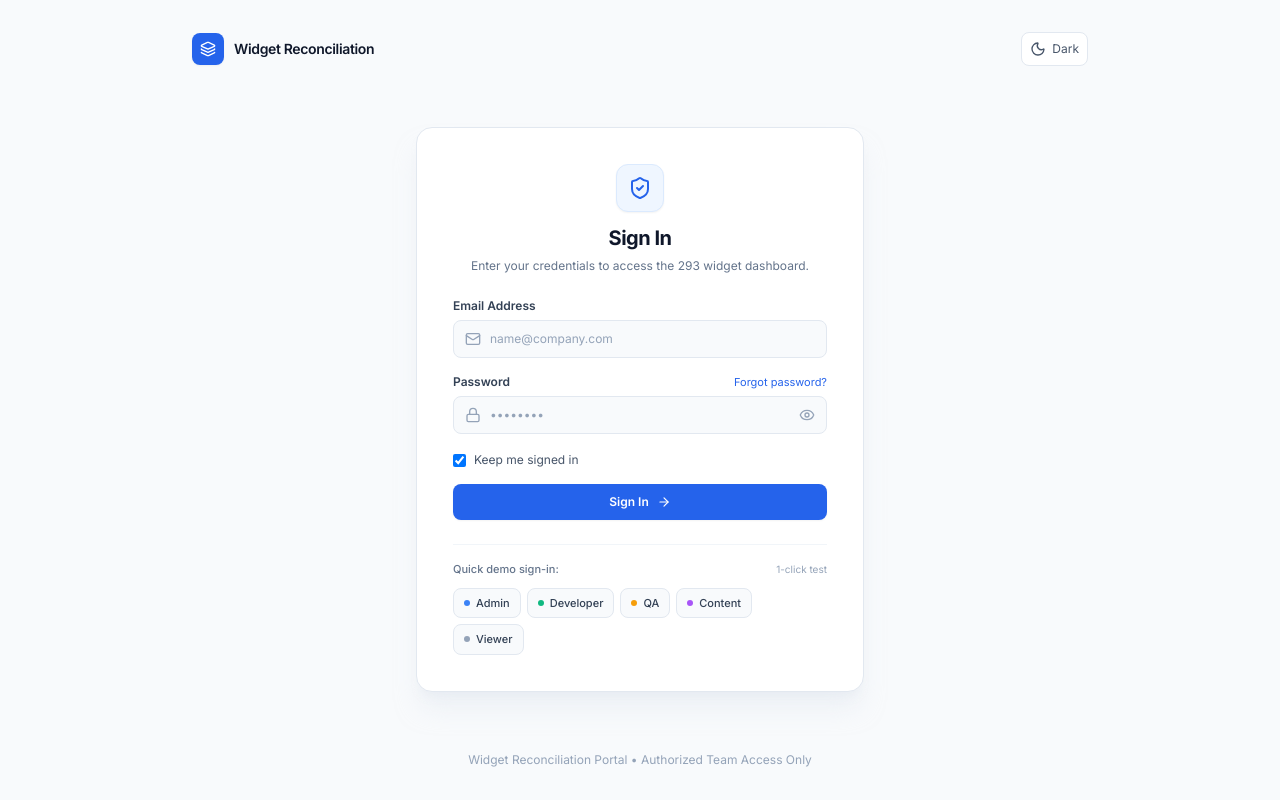
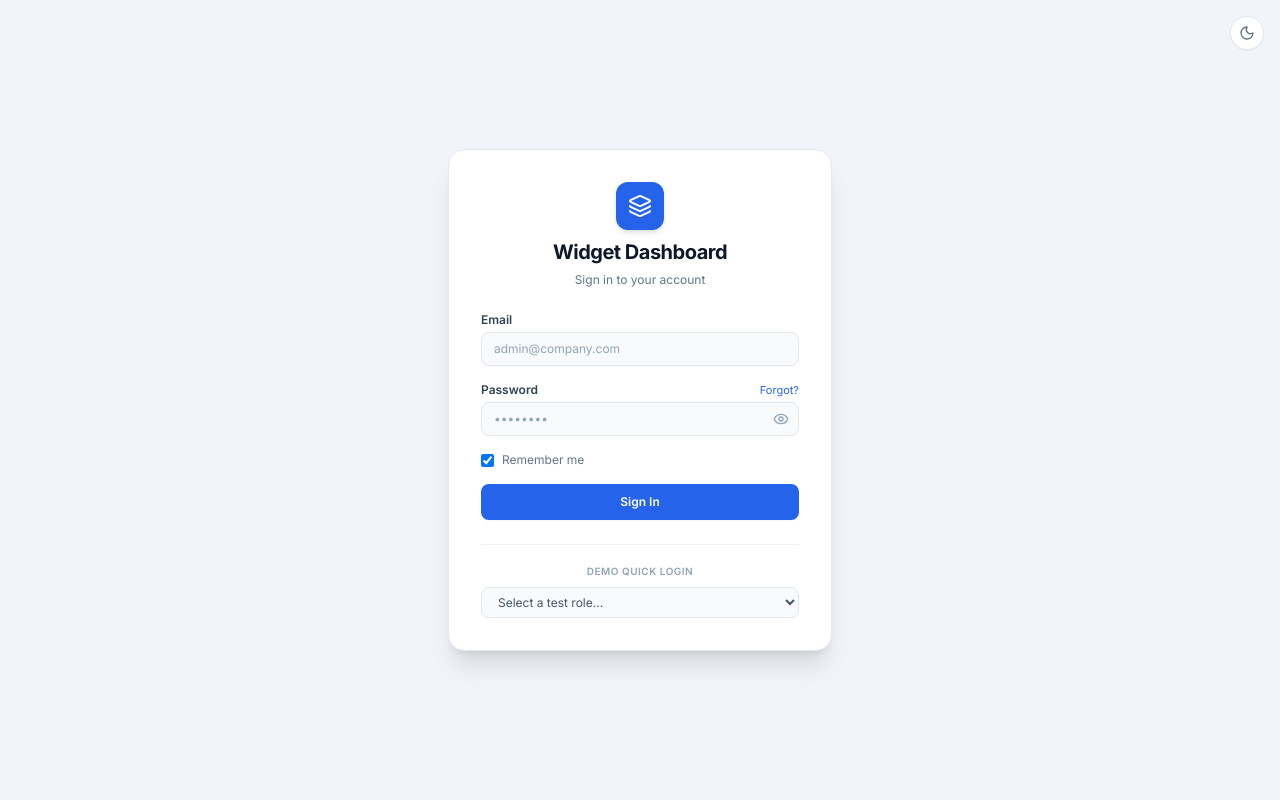
Before and after one commit to tce-rajs/Widget-Dashboard, a plain HTML site: page login.html in a window 1280 px wide. Drawn offline with nearby package versions, Linux system fonts and the light colour scheme.

Commit message:
Simplify login page design

```diff
--- a/login.html
+++ b/login.html
@@ -3,7 +3,7 @@
 <head>
     <meta charset="UTF-8">
     <meta name="viewport" content="width=device-width, initial-scale=1.0">
-    <title>Sign In – Widget Reconciliation Dashboard</title>
+    <title>Sign In – Widget Dashboard</title>
     <script src="https://cdn.tailwindcss.com"></script>
     <script src="https://unpkg.com/lucide@latest"></script>
     <link rel="preconnect" href="https://fonts.googleapis.com">
@@ -25,40 +25,31 @@
         body { font-family: 'Inter', -apple-system, sans-serif; }
     </style>
 </head>
-<body class="min-h-screen bg-slate-50 dark:bg-slate-950 text-slate-900 dark:text-slate-100 flex flex-col justify-between p-4 sm:p-6 transition-colors duration-200">
+<body class="min-h-screen bg-slate-100 dark:bg-slate-950 text-slate-900 dark:text-slate-100 flex items-center justify-center p-4 transition-colors">
 
-    <!-- Top Navigation / Header -->
-    <header class="max-w-4xl w-full mx-auto flex items-center justify-between py-2">
-        <div class="flex items-center gap-2.5">
-            <div class="w-8 h-8 rounded-lg bg-blue-600 text-white flex items-center justify-center font-bold shadow-sm">
-                <i data-lucide="layers" class="w-4 h-4"></i>
-            </div>
-            <span class="font-semibold text-sm tracking-tight text-slate-900 dark:text-white">Widget Reconciliation</span>
-        </div>
+    <!-- Theme Toggle (Subtle Top-Right Icon) -->
+    <div class="fixed top-4 right-4 z-10">
+        <button onclick="toggleTheme()" id="themeToggleBtn" title="Toggle theme" class="p-2 rounded-full bg-white dark:bg-slate-900 border border-slate-200 dark:border-slate-800 text-slate-500 hover:text-slate-900 dark:hover:text-white shadow-sm transition">
+            <i id="themeIcon" data-lucide="moon" class="w-4 h-4"></i>
+        </button>
+    </div>
 
-        <!-- Clean Dark / Light Mode Toggle -->
-        <button onclick="toggleTheme()" id="themeToggleBtn" title="Toggle color theme" class="p-2 rounded-lg border border-slate-200 dark:border-slate-800 bg-white dark:bg-slate-900 text-slate-600 dark:text-slate-300 hover:bg-slate-100 dark:hover:bg-slate-800 transition flex items-center gap-1.5 text-xs">
-            <i id="themeIcon" data-lucide="moon" class="w-4 h-4"></i>
-            <span id="themeLabel" class="hidden sm:inline">Theme</span>
-        </button>
-    </header>
+    <!-- Centered Card -->
+    <div class="w-full max-w-sm">
+        <div class="bg-white dark:bg-slate-900 border border-slate-200 dark:border-slate-800 rounded-2xl p-7 sm:p-8 shadow-xl space-y-6">
 
-    <!-- Main Sign In Container -->
-    <main class="w-full max-w-md mx-auto my-auto py-8">
-        <div class="bg-white dark:bg-slate-900 border border-slate-200 dark:border-slate-800 rounded-2xl p-7 sm:p-9 shadow-xl shadow-slate-200/50 dark:shadow-none space-y-6">
-
-            <!-- Header Text -->
-            <div class="space-y-1.5 text-center">
-                <div class="w-12 h-12 rounded-xl bg-blue-50 dark:bg-blue-950/60 text-blue-600 dark:text-blue-400 border border-blue-100 dark:border-blue-900/40 flex items-center justify-center mx-auto mb-3 shadow-sm">
-                    <i data-lucide="shield-check" class="w-6 h-6"></i>
+            <!-- Logo & Title -->
+            <div class="text-center space-y-1.5">
+                <div class="w-12 h-12 rounded-xl bg-blue-600 text-white flex items-center justify-center mx-auto shadow-md mb-2">
+                    <i data-lucide="layers" class="w-6 h-6"></i>
                 </div>
-                <h1 class="text-xl font-bold tracking-tight text-slate-900 dark:text-white">Sign In</h1>
-                <p class="text-xs text-slate-500 dark:text-slate-400">Enter your credentials to access the 293 widget dashboard.</p>
+                <h1 class="text-xl font-bold tracking-tight text-slate-900 dark:text-white">Widget Dashboard</h1>
+                <p class="text-xs text-slate-500 dark:text-slate-400">Sign in to your account</p>
             </div>
 
             <!-- Error Banner -->
-            <div id="errorBanner" class="hidden p-3 rounded-lg bg-rose-50 dark:bg-rose-950/50 border border-rose-200 dark:border-rose-900/50 text-xs text-rose-600 dark:text-rose-400 flex items-start gap-2.5">
-                <i data-lucide="alert-circle" class="w-4 h-4 shrink-0 mt-0.5"></i>
+            <div id="errorBanner" class="hidden p-3 rounded-lg bg-rose-50 dark:bg-rose-950/60 border border-rose-200 dark:border-rose-900/50 text-xs text-rose-600 dark:text-rose-400 flex items-center gap-2">
+                <i data-lucide="alert-circle" class="w-4 h-4 shrink-0"></i>
                 <span id="errorMessage">Invalid email or password.</span>
             </div>
 
@@ -66,107 +57,83 @@
             <form onsubmit="handleLogin(event)" class="space-y-4">
 
                 <!-- Email Field -->
-                <div class="space-y-1.5 text-left">
-                    <label for="email" class="block text-xs font-semibold text-slate-700 dark:text-slate-300">Email Address</label>
-                    <div class="relative">
-                        <i data-lucide="mail" class="w-4 h-4 text-slate-400 absolute left-3 top-1/2 -translate-y-1/2"></i>
-                        <input type="email" id="email" required placeholder="name@company.com" class="w-full bg-slate-50 dark:bg-slate-950 border border-slate-200 dark:border-slate-800 rounded-lg pl-9 pr-3 py-2.5 text-xs text-slate-900 dark:text-slate-100 placeholder:text-slate-400 focus:outline-none focus:border-blue-500 focus:ring-1 focus:ring-blue-500 transition" />
-                    </div>
+                <div class="space-y-1 text-left">
+                    <label for="email" class="block text-xs font-semibold text-slate-700 dark:text-slate-300">Email</label>
+                    <input type="email" id="email" required placeholder="admin@company.com" class="w-full bg-slate-50 dark:bg-slate-950 border border-slate-200 dark:border-slate-800 rounded-lg px-3 py-2 text-xs text-slate-900 dark:text-slate-100 placeholder:text-slate-400 focus:outline-none focus:border-blue-500 focus:ring-1 focus:ring-blue-500 transition" />
                 </div>
 
                 <!-- Password Field -->
-                <div class="space-y-1.5 text-left">
+                <div class="space-y-1 text-left">
                     <div class="flex items-center justify-between">
                         <label for="password" class="block text-xs font-semibold text-slate-700 dark:text-slate-300">Password</label>
-                        <button type="button" onclick="showForgotPasswordModal()" class="text-[11px] text-blue-600 dark:text-blue-400 hover:underline">Forgot password?</button>
+                        <button type="button" onclick="showForgotPasswordModal()" class="text-[11px] text-blue-600 dark:text-blue-400 hover:underline">Forgot?</button>
                     </div>
                     <div class="relative">
-                        <i data-lucide="lock" class="w-4 h-4 text-slate-400 absolute left-3 top-1/2 -translate-y-1/2"></i>
-                        <input type="password" id="password" required placeholder="••••••••" class="w-full bg-slate-50 dark:bg-slate-950 border border-slate-200 dark:border-slate-800 rounded-lg pl-9 pr-10 py-2.5 text-xs text-slate-900 dark:text-slate-100 placeholder:text-slate-400 focus:outline-none focus:border-blue-500 focus:ring-1 focus:ring-blue-500 transition" />
-                        <button type="button" onclick="togglePasswordVisibility()" class="absolute right-3 top-1/2 -translate-y-1/2 text-slate-400 hover:text-slate-600 dark:hover:text-slate-200 transition">
+                        <input type="password" id="password" required placeholder="••••••••" class="w-full bg-slate-50 dark:bg-slate-950 border border-slate-200 dark:border-slate-800 rounded-lg pl-3 pr-9 py-2 text-xs text-slate-900 dark:text-slate-100 placeholder:text-slate-400 focus:outline-none focus:border-blue-500 focus:ring-1 focus:ring-blue-500 transition" />
+                        <button type="button" onclick="togglePasswordVisibility()" class="absolute right-2.5 top-1/2 -translate-y-1/2 text-slate-400 hover:text-slate-600 dark:hover:text-slate-200 transition">
                             <i id="eyeIcon" data-lucide="eye" class="w-4 h-4"></i>
                         </button>
                     </div>
                 </div>
 
-                <!-- Keep Signed In -->
-                <div class="flex items-center text-xs text-slate-600 dark:text-slate-400 pt-0.5">
+                <!-- Remember Me -->
+                <div class="flex items-center text-xs text-slate-500 dark:text-slate-400">
                     <label class="flex items-center gap-2 cursor-pointer select-none">
                         <input type="checkbox" id="rememberMe" checked class="rounded border-slate-300 text-blue-600 focus:ring-0 cursor-pointer" />
-                        <span>Keep me signed in</span>
+                        <span>Remember me</span>
                     </label>
                 </div>
 
                 <!-- Submit Button -->
-                <button type="submit" id="submitBtn" class="w-full py-2.5 px-4 rounded-lg bg-blue-600 hover:bg-blue-500 active:scale-[0.99] text-white font-semibold text-xs transition shadow-sm flex items-center justify-center gap-2">
-                    <span>Sign In</span>
-                    <i data-lucide="arrow-right" class="w-3.5 h-3.5"></i>
+                <button type="submit" id="submitBtn" class="w-full py-2.5 rounded-lg bg-blue-600 hover:bg-blue-500 active:scale-[0.99] text-white font-semibold text-xs transition shadow-sm">
+                    Sign In
                 </button>
             </form>
 
-            <!-- Clean & Simple Quick Demo Sign-In -->
-            <div class="pt-4 border-t border-slate-100 dark:border-slate-800/80 space-y-2.5 text-left">
-                <div class="flex items-center justify-between text-[11px] text-slate-500 dark:text-slate-400">
-                    <span class="font-medium">Quick demo sign-in:</span>
-                    <span class="text-[10px] text-slate-400">1-click test</span>
-                </div>
-                <div class="flex flex-wrap gap-1.5">
-                    <button type="button" onclick="quickLogin('admin@company.com', 'Admin@123')" class="px-2.5 py-1.5 rounded-lg border border-slate-200 dark:border-slate-800 bg-slate-50 dark:bg-slate-950 hover:border-blue-500 text-slate-700 dark:text-slate-300 hover:text-blue-600 text-[11px] font-medium transition flex items-center gap-1.5">
-                        <span class="w-1.5 h-1.5 rounded-full bg-blue-500"></span> Admin
-                    </button>
-                    <button type="button" onclick="quickLogin('nitin@company.com', 'Nitin@123')" class="px-2.5 py-1.5 rounded-lg border border-slate-200 dark:border-slate-800 bg-slate-50 dark:bg-slate-950 hover:border-blue-500 text-slate-700 dark:text-slate-300 hover:text-blue-600 text-[11px] font-medium transition flex items-center gap-1.5">
-                        <span class="w-1.5 h-1.5 rounded-full bg-emerald-500"></span> Developer
-                    </button>
-                    <button type="button" onclick="quickLogin('qa@company.com', 'Qa@123')" class="px-2.5 py-1.5 rounded-lg border border-slate-200 dark:border-slate-800 bg-slate-50 dark:bg-slate-950 hover:border-blue-500 text-slate-700 dark:text-slate-300 hover:text-blue-600 text-[11px] font-medium transition flex items-center gap-1.5">
-                        <span class="w-1.5 h-1.5 rounded-full bg-amber-500"></span> QA
-                    </button>
-                    <button type="button" onclick="quickLogin('content@company.com', 'Content@123')" class="px-2.5 py-1.5 rounded-lg border border-slate-200 dark:border-slate-800 bg-slate-50 dark:bg-slate-950 hover:border-blue-500 text-slate-700 dark:text-slate-300 hover:text-blue-600 text-[11px] font-medium transition flex items-center gap-1.5">
-                        <span class="w-1.5 h-1.5 rounded-full bg-purple-500"></span> Content
-                    </button>
-                    <button type="button" onclick="quickLogin('viewer@company.com', 'Viewer@123')" class="px-2.5 py-1.5 rounded-lg border border-slate-200 dark:border-slate-800 bg-slate-50 dark:bg-slate-950 hover:border-blue-500 text-slate-700 dark:text-slate-300 hover:text-blue-600 text-[11px] font-medium transition flex items-center gap-1.5">
-                        <span class="w-1.5 h-1.5 rounded-full bg-slate-400"></span> Viewer
-                    </button>
-                </div>
+            <!-- Clean Quick Demo Selector -->
+            <div class="pt-3 border-t border-slate-100 dark:border-slate-800 text-center space-y-1.5">
+                <span class="text-[10px] text-slate-400 uppercase tracking-wider font-semibold">Demo Quick Login</span>
+                <select id="demoSelector" onchange="quickSelect(this.value)" class="w-full bg-slate-50 dark:bg-slate-950 border border-slate-200 dark:border-slate-800 rounded-lg px-3 py-1.5 text-xs text-slate-600 dark:text-slate-300 focus:outline-none cursor-pointer">
+                    <option value="">Select a test role...</option>
+                    <option value="admin">Administrator (Admin)</option>
+                    <option value="developer">Developer (Nitin)</option>
+                    <option value="qa">QA Team</option>
+                    <option value="content">Content Team</option>
+                    <option value="viewer">Viewer (Read-Only)</option>
+                </select>
             </div>
 
         </div>
-    </main>
+    </div>
 
-    <!-- Footer -->
-    <footer class="max-w-md w-full mx-auto text-center text-xs text-slate-400 py-2">
-        <span>Widget Reconciliation Portal • Authorized Team Access Only</span>
-    </footer>
-
-    <!-- Password Reset Info Modal -->
+    <!-- Password Reset Modal -->
     <div id="forgotModal" class="fixed inset-0 z-50 bg-black/60 backdrop-blur-sm flex items-center justify-center p-4 hidden">
         <div class="bg-white dark:bg-slate-900 border border-slate-200 dark:border-slate-800 rounded-2xl max-w-sm w-full p-6 space-y-4 shadow-2xl text-left">
             <div class="flex items-center justify-between pb-2 border-b border-slate-100 dark:border-slate-800">
-                <div class="flex items-center gap-2">
-                    <i data-lucide="key" class="w-4 h-4 text-blue-500"></i>
-                    <h3 class="font-bold text-sm text-slate-900 dark:text-white">Password Reset</h3>
-                </div>
-                <button onclick="closeForgotPasswordModal()" class="text-slate-400 hover:text-slate-600 dark:hover:text-slate-200">
+                <h3 class="font-bold text-sm text-slate-900 dark:text-white">Reset Password</h3>
+                <button onclick="closeForgotPasswordModal()" class="text-slate-400 hover:text-slate-600">
                     <i data-lucide="x" class="w-4 h-4"></i>
                 </button>
             </div>
             <p class="text-xs text-slate-600 dark:text-slate-300 leading-relaxed">
-                For security and audit protection, user accounts and passwords are centrally managed by your authorized team administrator.
+                Passwords are managed centrally by your team administrator. Please contact <strong>admin@company.com</strong> or your administrator to reset your credentials.
             </p>
-            <div class="p-3 bg-slate-50 dark:bg-slate-950 border border-slate-200 dark:border-slate-800 rounded-lg text-xs space-y-1.5 text-slate-600 dark:text-slate-300">
-                <div>• Please contact <strong>admin@company.com</strong> or your lead to reset credentials.</div>
-                <div>• Administrators can reset passwords directly from the <strong>User Management</strong> tab in the dashboard.</div>
-            </div>
             <div class="pt-2 flex justify-end">
                 <button onclick="closeForgotPasswordModal()" class="px-4 py-1.5 rounded-lg bg-blue-600 hover:bg-blue-500 text-white font-medium text-xs">Got it</button>
             </div>
         </div>
     </div>
 
-    <!-- Load Auth Manager Script -->
     <script src="auth.js"></script>
+    <script>
+        const DEMO_ACCOUNTS = {
+            admin: { email: 'admin@company.com', pass: 'Admin@123' },
+            developer: { email: 'nitin@company.com', pass: 'Nitin@123' },
+            qa: { email: 'qa@company.com', pass: 'Qa@123' },
+            content: { email: 'content@company.com', pass: 'Content@123' },
+            viewer: { email: 'viewer@company.com', pass: 'Viewer@123' }
+        };
 
-    <script>
-        // Check if user is already logged in
         window.addEventListener('DOMContentLoaded', () => {
             initTheme();
             lucide.createIcons();
@@ -196,24 +163,24 @@
                 return;
             }
 
-            // Redirect on success
             const params = new URLSearchParams(window.location.search);
             const redirect = params.get('redirect') || 'index.html';
             window.location.href = redirect;
         }
 
-        // Quick 1-click test login
-        function quickLogin(email, pass) {
-            document.getElementById('email').value = email;
-            document.getElementById('password').value = pass;
+        function quickSelect(role) {
+            if (!role || !DEMO_ACCOUNTS[role]) return;
+            const acc = DEMO_ACCOUNTS[role];
+            document.getElementById('email').value = acc.email;
+            document.getElementById('password').value = acc.pass;
             document.getElementById('errorBanner').classList.add('hidden');
-            const result = authManager.login(email, pass, true);
-            if (result.success) {
+
+            // Log in immediately on selection
+            const res = authManager.login(acc.email, acc.pass, true);
+            if (res.success) {
                 const params = new URLSearchParams(window.location.search);
                 const redirect = params.get('redirect') || 'index.html';
                 window.location.href = redirect;
-            } else {
-                handleLogin(new Event('submit'));
             }
         }
 
@@ -239,7 +206,6 @@
             document.getElementById('forgotModal').classList.add('hidden');
         }
 
-        // Theme management
         function initTheme() {
             const saved = localStorage.getItem('theme-preference') || 'system';
             applyTheme(saved);
@@ -255,7 +221,6 @@
         function applyTheme(theme) {
             const root = document.documentElement;
             const themeIcon = document.getElementById('themeIcon');
-            const themeLabel = document.getElementById('themeLabel');
             let isDark = false;
 
             if (theme === 'dark') {
@@ -277,9 +242,6 @@
             if (themeIcon) {
                 themeIcon.setAttribute('data-lucide', isDark ? 'sun' : 'moon');
             }
-            if (themeLabel) {
-                themeLabel.innerText = isDark ? 'Light' : 'Dark';
-            }
             lucide.createIcons();
         }
     </script>
```
